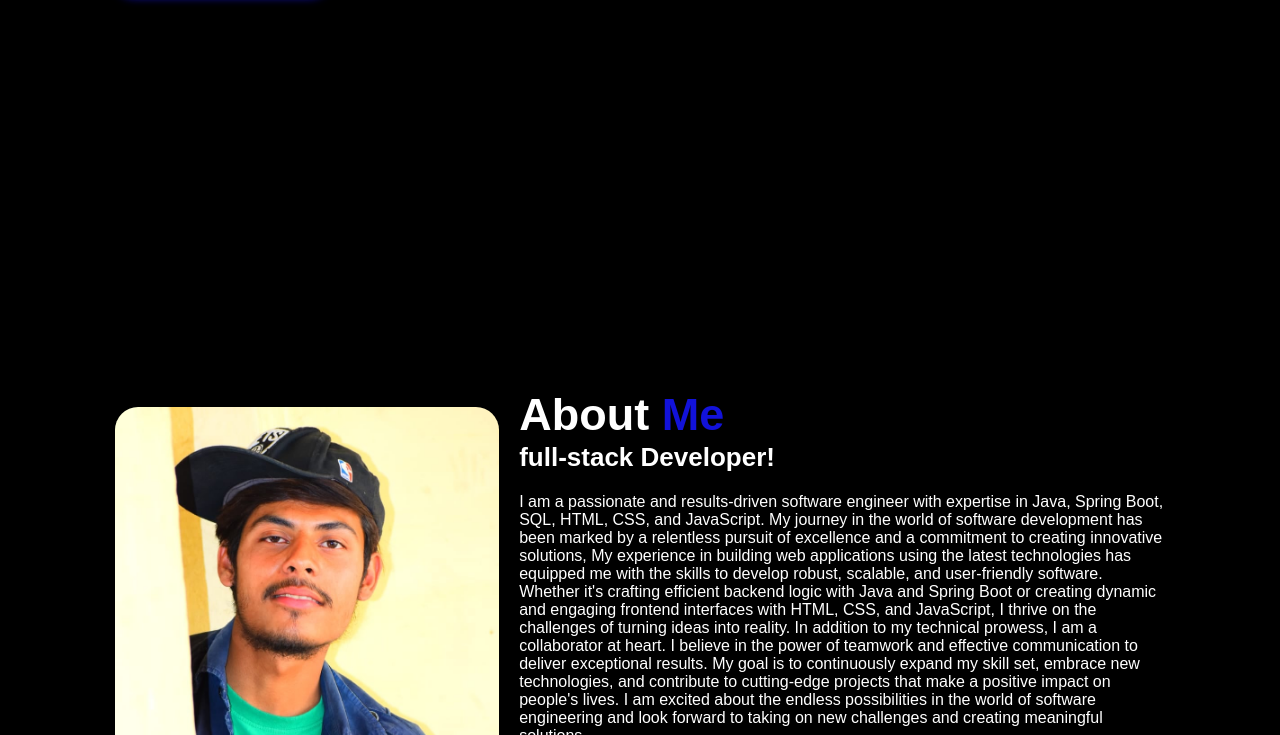
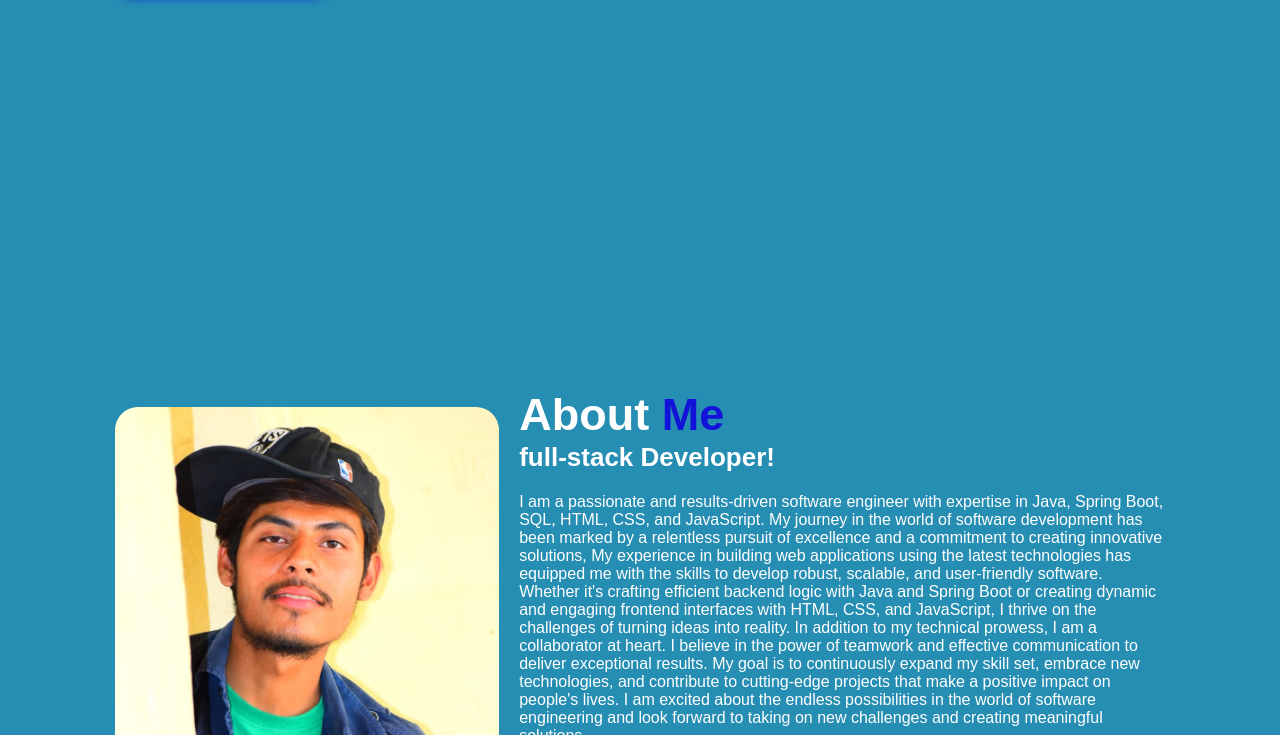
Before and after one commit to Ashishdixit1/Ashishdixit1.github.io, a plain HTML site: page index.html in a window 1280 px wide. Shown: the part 640-1375 px from the top of the page. Drawn offline with nearby package versions, Linux system fonts and the light colour scheme; files whose address does not match are found by name.

Commit message:
Update stylesheet.css

```diff
--- a/stylesheet.css
+++ b/stylesheet.css
@@ -11,8 +11,8 @@
 }
 
 :root{
-    --bg-color:black;
-    --second-bg-color:black;
+    --bg-color:#268db3;
+    --second-bg-color:#268db3;
     --text-color:#fff;
     --main-color:rgb(18, 18, 217);}
 
```
